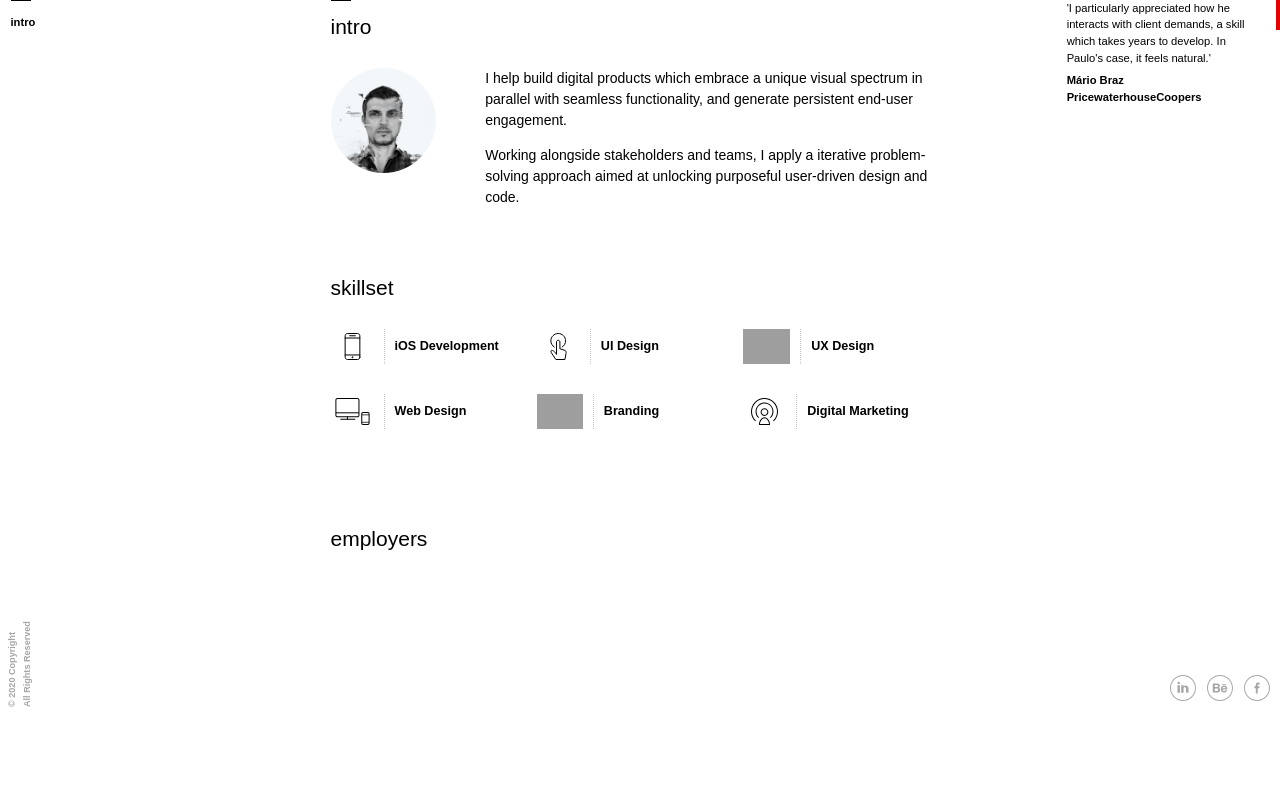
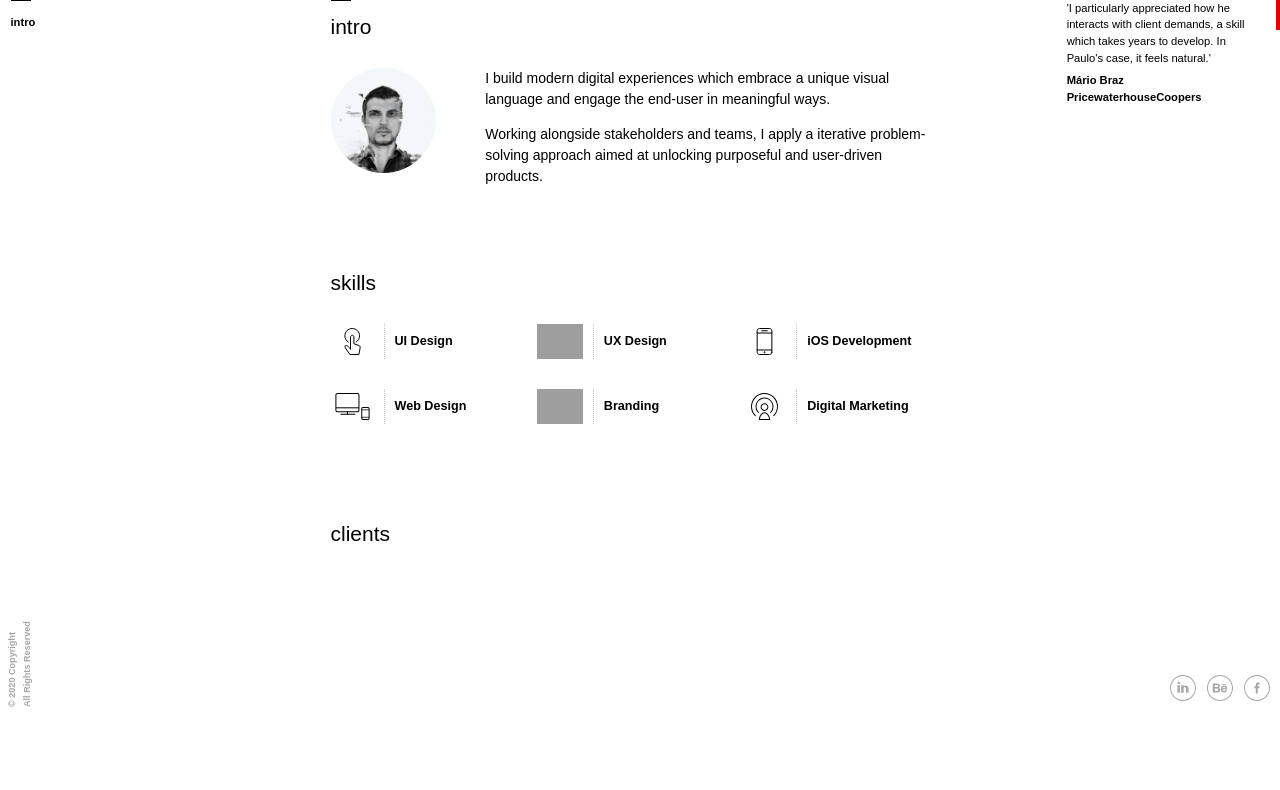
Before and after one commit to pcustodio/paulocustodio.com, a PHP site: page /en/profile.php in a window 1280 px wide. Shown: the part 83-873 px from the top of the page. After the commit the page ends 790 px from the top, so only its background shows below. Run offline with PHP 8.4, Linux system fonts and the light colour scheme; some libraries are stand-ins or nearby versions; some web fonts are replaced; grey boxes are pictures that could not be loaded.

Commit message:
new profile content

```diff
--- a/en/profile.php
+++ b/en/profile.php
@@ -25,8 +25,8 @@
                                 </div>
                             </div>
                             <div class="col l9 m6 s12">
-                                <p>I help build digital products which embrace a unique visual spectrum in parallel with seamless functionality, and generate persistent end-user engagement.</p>
-                                <p>Working alongside stakeholders and teams, I apply a iterative problem-solving approach aimed at unlocking purposeful user-driven design and code.</p>
+                                <p>I build modern digital experiences which embrace a unique visual language and engage the end-user in meaningful ways.</p>
+                                <p>Working alongside stakeholders and teams, I apply a iterative problem-solving approach aimed at unlocking purposeful and user-driven products.</p>
                             </div>
                             <div class="col m2"></div>
                             <div class="col m4">
@@ -59,26 +59,26 @@
                         <div class="preloader-background"></div>
                         <div class="row">
                             <div class="col l3 s12">
-                                <h2>skillset<span class="borderTop"></span></h2>
+                                <h2>skills<span class="borderTop"></span></h2>
                             </div>
                         </div>
                         <div class="row">
                             <div class="col l4 m6 s12 spacer">
                                 <h3 class="valign-wrapper">
-                                    <img class="gridImg" src="../img/icons/mobile.svg" alt="">
-                                    <span class="fadeIn medium delayM">iOS Development</span>
-                                </h3 >
-                            </div>
-                            <div class="col l4 m6 s12 spacer">
-                                <h3 class="valign-wrapper">
                                     <img class="gridImg" src="../img/icons/ui.svg" alt="">
-                                    <span class="fadeIn long delayL">UI Design</span>
+                                    <span class="fadeIn long delayM">UI Design</span>
                                 </h3 >
                             </div>
                             <div class="col l4 m6 s12 spacer">
                                 <h3 class="valign-wrapper">
                                     <img class="gridImg" src="../img/icons/ux.svg" alt="">
-                                    <span class="fadeIn xlong delayXL">UX Design</span>
+                                    <span class="fadeIn xlong delayL">UX Design</span>
+                                </h3 >
+                            </div>
+                            <div class="col l4 m6 s12 spacer">
+                                <h3 class="valign-wrapper">
+                                    <img class="gridImg" src="../img/icons/mobile.svg" alt="">
+                                    <span class="fadeIn medium delayXL">iOS Development</span>
                                 </h3 >
                             </div>
                             <div class="col l4 m6 s12 spacer">
@@ -110,7 +110,7 @@
                         <div class="preloader-background"></div>
                         <div class="row">
                             <div class="col l3 s12">
-                                <h2>employers<span class="borderTop"></span></h2>
+                                <h2>clients<span class="borderTop"></span></h2>
                             </div>
                         </div>
                         <div class="row clients">
@@ -225,11 +225,11 @@
                 }else if($(window).scrollTop() > $('#section2').offset().top
                     && $(window).scrollTop() < $('#section2').offset().top + $('#section2').outerHeight(true)
                 ){
-                    $('#sticky').find('h1').html('skillset<div class="borderTopFixed"></div>');
+                    $('#sticky').find('h1').html('skills<div class="borderTopFixed"></div>');
                 }else if($(window).scrollTop() > $('#section3').offset().top
                     && $(window).scrollTop() < $('#section3').offset().top + $('#section3').outerHeight(true)
                 ){
-                    $('#sticky').find('h1').html('employers<div class="borderTopFixed"></div>');
+                    $('#sticky').find('h1').html('clients<div class="borderTopFixed"></div>');
                 }
                 });
             });
```
Also changed, not shown: pt/perfil.php (+8 -8 lines).
